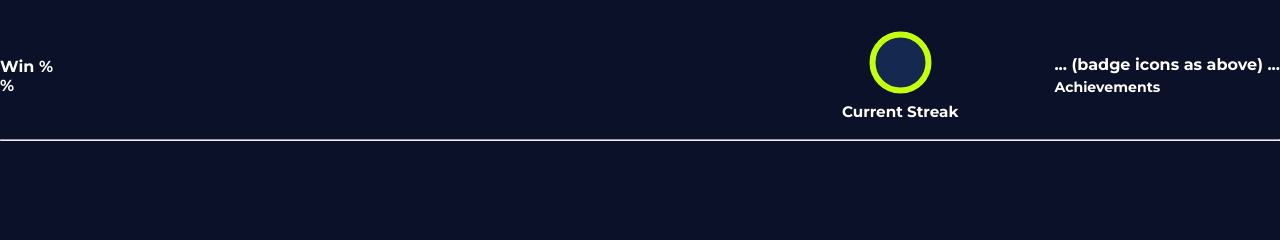
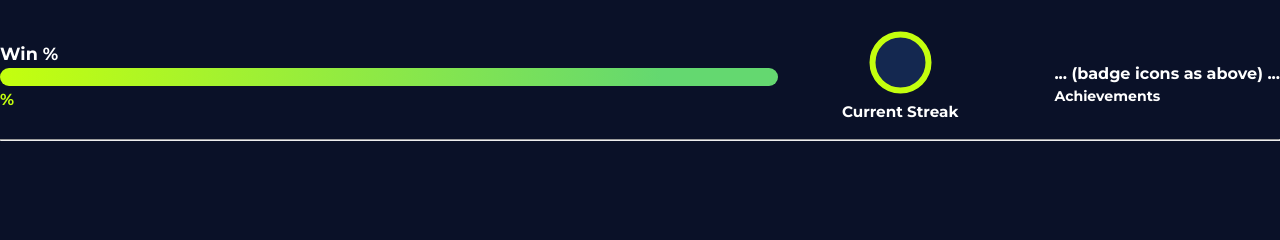
Before and after one commit to aidenspeyer-cmd/fastapi-app, a Python web app: template templates/profile.html in a window 1280 px wide. Shown: the part 105-345 px from the top of the page. Run offline with Jinja, Linux system fonts and the light colour scheme; the template is opened without the code that fills it, so the values that code supplies are empty.

Commit message:
Update style.css

```diff
--- a/static/style.css
+++ b/static/style.css
@@ -13,9 +13,11 @@
   margin-top: 0.5em;
 }
 
+/* Layout containers */
 .games-list, .leaderboard-container, .profile-container, .groups-container {
   max-width: 800px;
   margin: 2em auto;
+  padding: 0 12px;
 }
 
 .game-card, .profile-table, .leaderboard-table, .groups-list li {
@@ -39,7 +41,8 @@
   border-radius: 7px;
 }
 
-button, .nav, input[type="submit"] {
+/* Buttons and nav */
+button, .nav, input[type="submit"], .badge-icon {
   font-weight: 700;
   background: #C4FF0E;
   color: #0A1128;
@@ -48,6 +51,8 @@
   padding: 8px 18px;
   cursor: pointer;
   margin: 5px 0;
+  font-size: 1em;
+  min-height: 44px;  /* Mobile tap target */
   transition: background 0.15s, color 0.15s;
 }
 
@@ -86,17 +91,7 @@
   border-bottom: 1px solid #C4FF0E55;
 }
 
-@media screen and (max-width:600px) {
-  .game-card, .profile-table, .leaderboard-table, .groups-list li {
-    padding: 10px;
-    font-size: 15px;
-  }
-  nav {
-    gap: 0.7em;
-    font-size: 16px;
-  }
-}
-
+/* User banner for login/greeting */
 .user-banner {
   background: #133153;
   border-radius: 7px;
@@ -112,6 +107,35 @@
   color: #C4FF0E;
   font-size: 1.1em;
 }
+
+/* Stats, progress bars */
+.stats-block {
+  margin: 22px 0;
+}
+.stat-label {
+  font-size: 1.1em;
+  margin-bottom: 4px;
+}
+.progress-bar-outer {
+  width: 100%;
+  background: #142850;
+  border-radius: 12px;
+  height: 18px;
+  margin: 4px 0;
+  overflow: hidden;
+}
+.progress-bar-inner {
+  height: 100%;
+  background: linear-gradient(90deg, #C4FF0E, #64d870 85%);
+  transition: width 0.8s cubic-bezier(.9,.2,.2,1);
+}
+.stat-value {
+  color: #C4FF0E;
+  font-weight: bold;
+  margin-top: 4px;
+}
+
+/* Streak SVG */
 .streak-circle-box {
   display: inline-block;
   text-align: center;
@@ -121,3 +145,46 @@
   margin-top: 3px;
   font-size: 0.95em;
 }
+
+/* Badges and icons */
+.badges-row {
+  margin: 18px 0 0 0;
+  display: flex;
+  gap: 18px;
+}
+.badge-icon {
+  height: 40px;
+  border-radius: 50%;
+  border: 2px solid #C4FF0E;
+  background: #0A1128;
+  box-shadow: 0 2px 8px #C4FF0E22;
+  transition: transform 0.15s;
+}
+.badge-icon:hover {
+  transform: scale(1.12) rotate(-5deg);
+  border-color: #fff200;
+}
+
+/* Accessibility: focus states */
+button:focus, input:focus, select:focus, .nav:focus, .badge-icon:focus {
+  outline: 2px solid #C4FF0E;
+  outline-offset: 2px;
+  background: #142850;
+}
+
+/* Responsive design for smaller screens */
+@media screen and (max-width:600px) {
+  .games-list, .profile-container, .groups-container, .leaderboard-container {
+    padding: 0 4px;
+    margin: 0;
+    font-size: 15px;
+  }
+  h1, h2 { font-size: 1.3em; }
+  button, .nav { padding: 8px; font-size: 1em; }
+  .game-card { padding: 12px; font-size: 15px; }
+  .badges-row { gap: 10px; }
+}
+
+img, .badge-icon {
+  alt: ""; /* Always use alt text attribute in template */
+}
```
